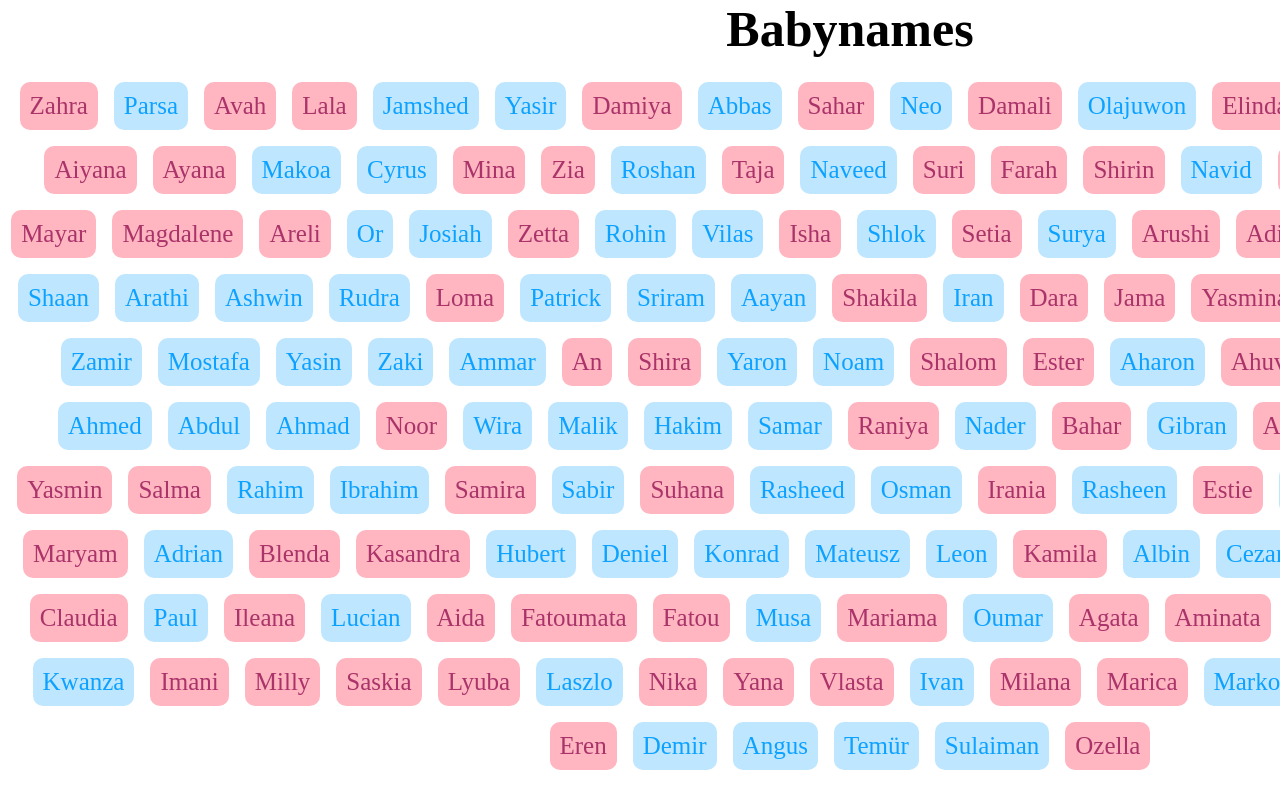
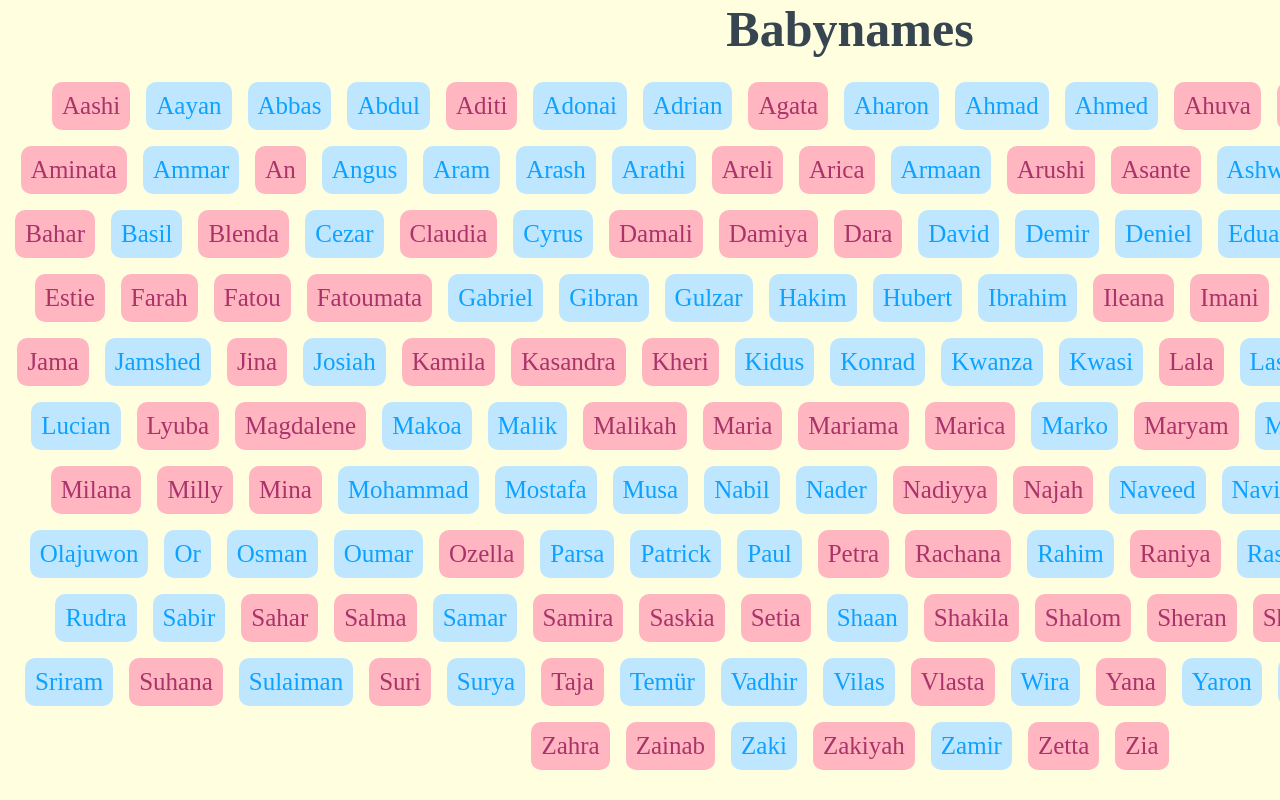
Before and after one commit to christian-2009/baby-names-react, a React (Create React App) app: page / in a window 1280 px wide. Shown: the top 800 px of the page. Built offline with nearby package versions, Linux system fonts and the light colour scheme.

Commit message:
sorted alphabetically

```diff
--- a/public/stylesheet.css
+++ b/public/stylesheet.css
@@ -2,6 +2,7 @@ body {
     margin: 0 auto;
     text-align: center;
     width: 1700px;
+    background-color: #ffffe0;
 }
 
 .male-style {
@@ -29,4 +30,5 @@ body {
     margin: 0px auto;
     text-align: center;
     font-size: 50px;
+    color: #36454F
 }
--- a/src/utils/MainContent.tsx
+++ b/src/utils/MainContent.tsx
@@ -1,8 +1,8 @@
 import BabyName from "./BabyName";
-import {babyData} from '../data'
+import { sortedBabyData } from "./sortedBabyData";
 
 export default function MainContent(): JSX.Element{
-    const listItems = babyData.map(BabyName)
+    const listItems = sortedBabyData.map(BabyName)
     return (
         <>
             <h1 className='title'>Babynames</h1>
```
